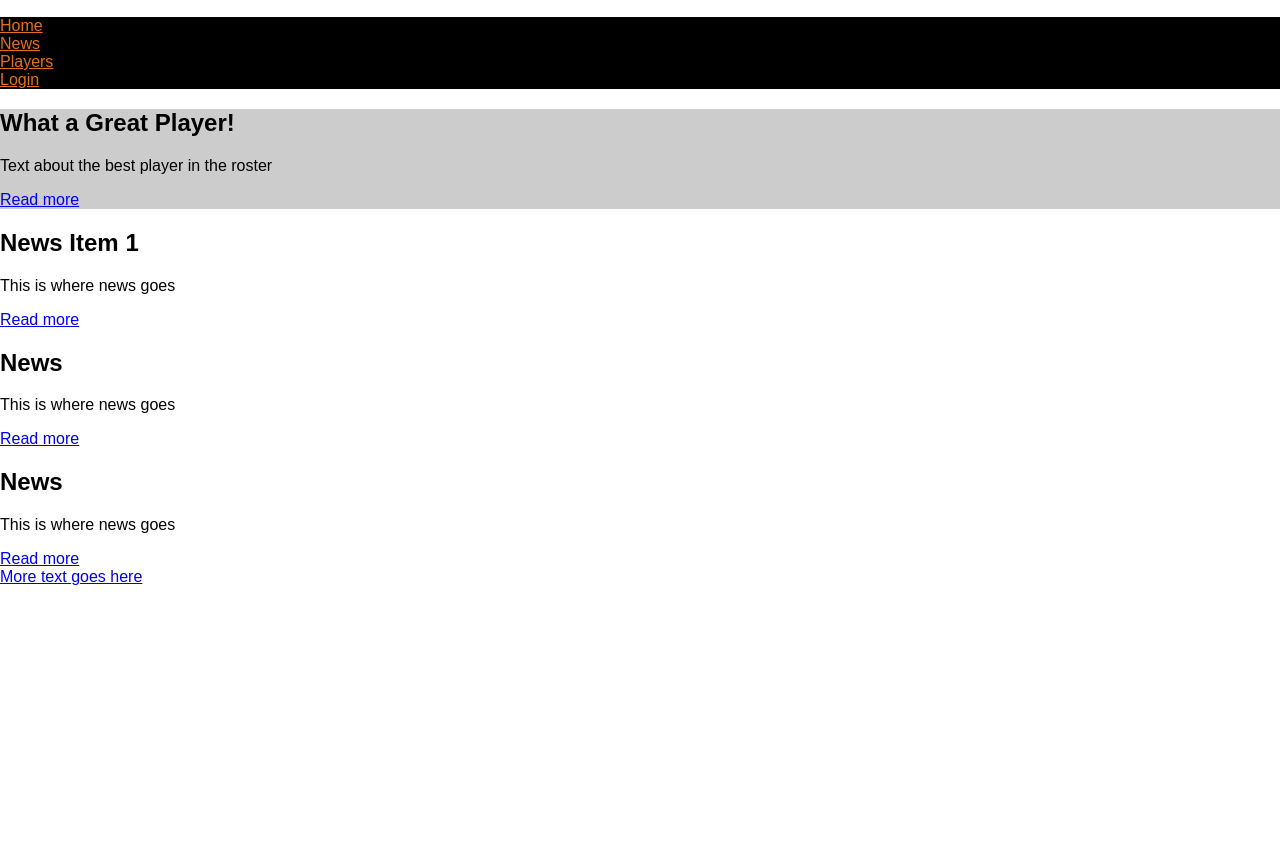
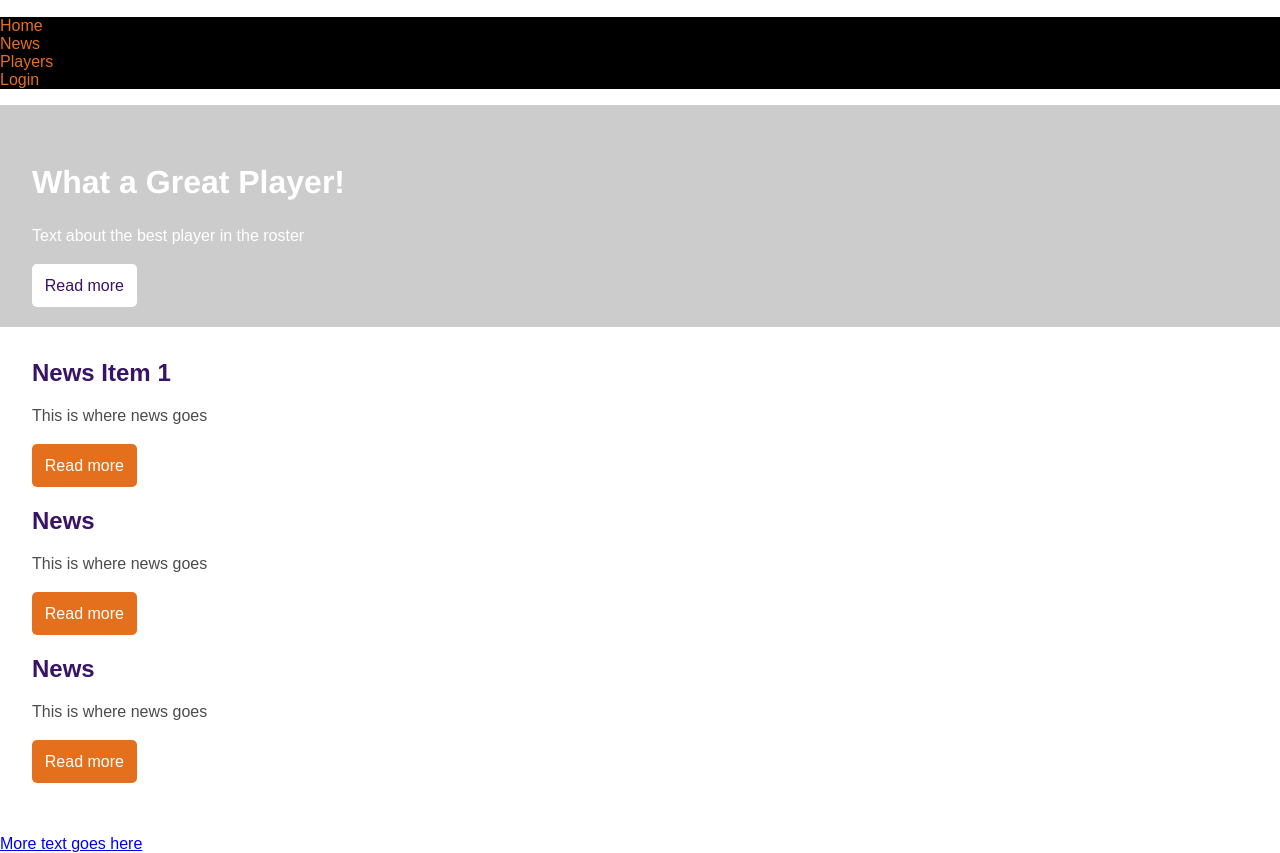
Before and after one commit to pauloHernando/basketball-team, a plain HTML site: page index.html in a window 1280 px wide. Shown: the part 83-936 px from the top of the page. Before the commit the page ends 800 px from the top, so only its background shows below. Drawn offline with Linux system fonts and the light colour scheme.

Commit message:
Added colours styles padding. Added Classes

```diff
--- a/css/main.css
+++ b/css/main.css
@@ -3,10 +3,14 @@
 Colours
 ---
 
-- orange: #e4701e
+- orange dark: #e4701e
+- orange light: #CA631B
 - black: #000000
-- grey1: #cccccc
-
+- white: #ffffff
+- grey med: #cccccc
+- grey dark: #4C4C4C
+- grey light: #D9D9D9
+- main purple: #391366
 */
 
 .site-navigation {
@@ -16,12 +20,58 @@ Colours
 }
 .site-nav-link {
   color: #e4701e;
+  text-decoration: none;
 }
 
 .hero {
   background-color: #cccccc;
+  padding: 2em;
 }
 
 .hero-title {
+  font-family: Helvetica;
+  color: #ffffff;
+  font-size: 2em;
+}
 
+.hero-link {
+  background-color: #ffffff;
+  color: #391366;
 }
+
+.hero-description {
+  margin-bottom: 2em;
+  color: #ffffff;
+}
+
+
+
+.news-title {
+  color: #391366;
+  margin-top: 0;
+}
+
+.news-summary {
+  color: #4C4C4C;
+  margin-bottom: 2em;
+}
+
+.read-more-link {
+  background-color: #e4701e;
+  color: #ffffff;
+}
+
+.button {
+  padding: 0.8em;
+    text-decoration: none;
+  border-radius: 5px;
+}
+
+.news {
+  padding: 2em;
+}
+
+.news-item {
+  padding-bottom: 1em;
+  margin-bottom: 1em;
+}
--- a/index.html
+++ b/index.html
@@ -30,26 +30,26 @@
     <div class="hero">
       <h2 class="hero-title">What a Great Player!</h2>
       <p class="hero-description">Text about the best player in the roster</p>
-      <a href="#" class="hero-link">Read more</a>
+      <a href="#" class="button hero-link">Read more</a>
     </div>
 
     <div class="news">
       <div class="news-item">
         <h2 class="news-title">News Item 1</h2>
         <p class="news-summary">This is where news goes</p>
-        <a href="#" class="read-more-link">Read more</a>
+        <a href="#" class="button read-more-link">Read more</a>
       </div>
 
       <div class="news-item">
         <h2 class="news-title">News</h2>
         <p class="news-summary">This is where news goes</p>
-        <a href="#" class="read-more-link">Read more</a>
+        <a href="#" class="button read-more-link">Read more</a>
       </div>
 
       <div class="news-item">
         <h2 class="news-title">News</h2>
         <p class="news-summary">This is where news goes</p>
-        <a href="#" class="read-more-link">Read more</a>
+        <a href="#" class="button read-more-link">Read more</a>
       </div>
     </div>
 
```
